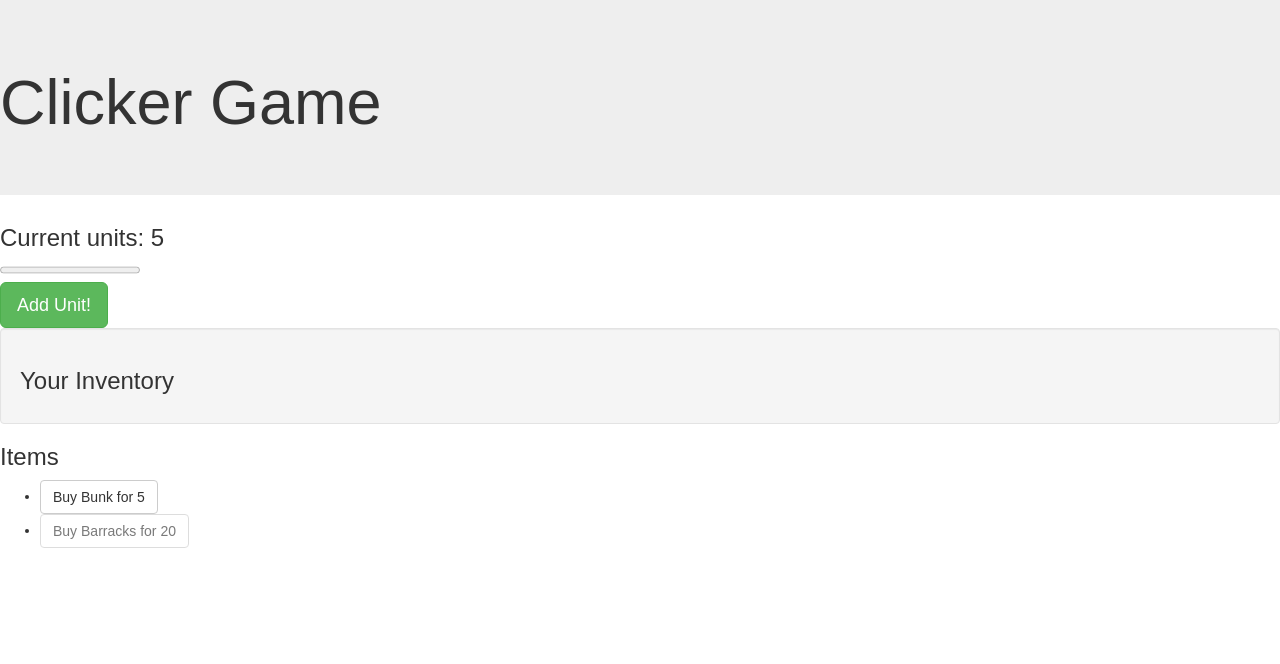
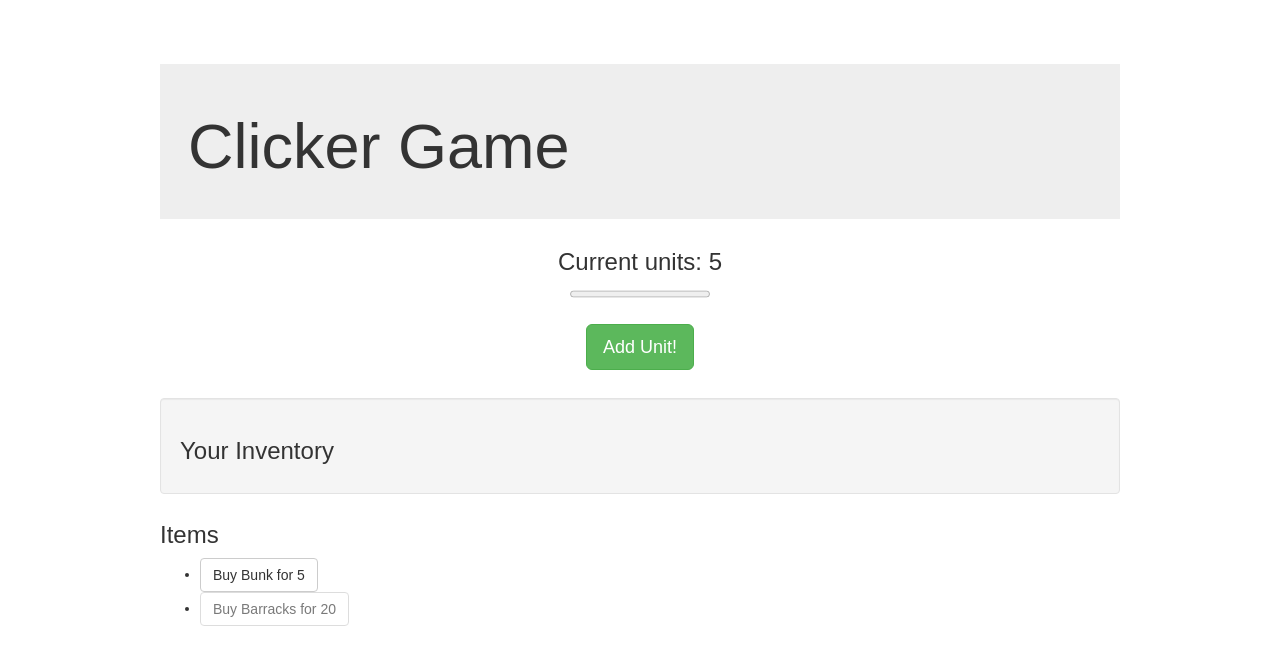
Before and after one commit to mprquinn/react-counter, a React (Create React App) app: page / in a window 1280 px wide. Shown: the top 664 px of the page. Built offline with nearby package versions, Linux system fonts and the light colour scheme.

Commit message:
begin styles

```diff
--- a/package.json
+++ b/package.json
@@ -8,6 +8,10 @@
     "react-dom": "^15.4.2"
   },
   "devDependencies": {
+    "gulp": "^3.5.2",
+    "gulp-sass": "^2.2.0",
+    "gulp-sourcemaps": "^1.5.2",
+    "gulp-util": "^2.2.14",
     "react-scripts": "0.9.5"
   },
   "scripts": {
--- a/src/App.js
+++ b/src/App.js
@@ -6,7 +6,8 @@ import { number_format } from './helpers';
 
 import { Button, Jumbotron, Col, Well } from 'react-bootstrap';
 
-import './App.css';
+import './css/styles.css';
+
 
 class App extends React.Component {
 
--- /dev/null
+++ b/src/css/styles.css
@@ -0,0 +1,17 @@
+.app {
+  max-width: 960px;
+  margin: 5% auto; }
+
+.jumbotron {
+  padding: 2em; }
+
+.Inventory {
+  margin: 2em 0; }
+
+.counter {
+  text-align: center; }
+
+.add-unit {
+  display: block;
+  float: none;
+  margin: 1em auto; }
--- /dev/null
+++ b/src/scss/_app.scss
@@ -0,0 +1,23 @@
+.app {
+	max-width: 960px;
+	margin: 5% auto;
+}
+
+.jumbotron {
+	padding: 2em;
+}
+
+.Inventory {
+	margin: 2em 0;
+}
+
+.counter {
+	text-align: center;
+}
+
+.add-unit {
+	display: block;
+	float: none;
+	margin: 1em auto;
+}
+// break this up into modules, dawg
--- /dev/null
+++ b/src/scss/styles.scss
@@ -0,0 +1 @@
+@import "_app.scss";
```
Also changed, not shown: gulpfile.js (added, +12 -0 lines).
